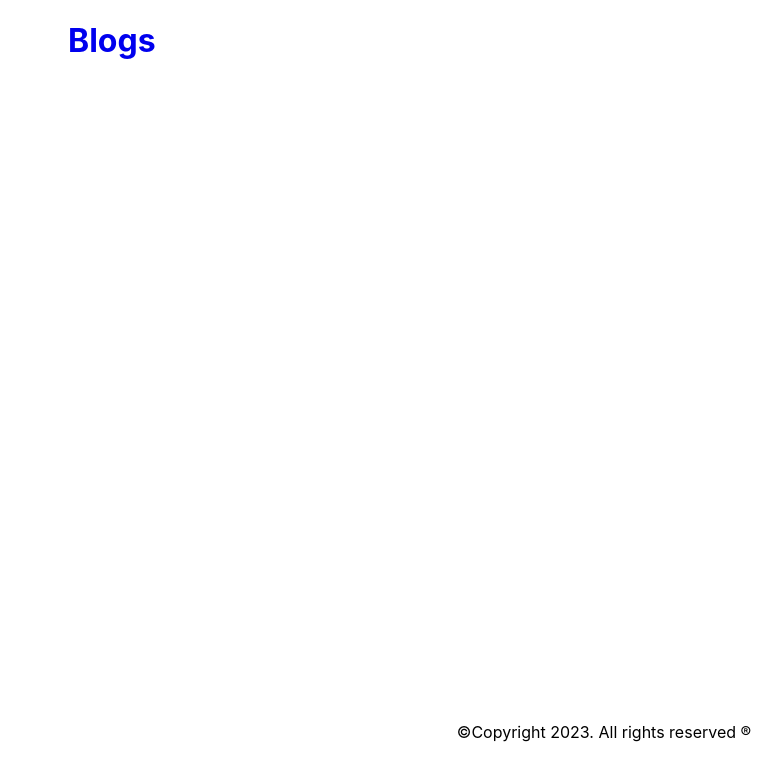
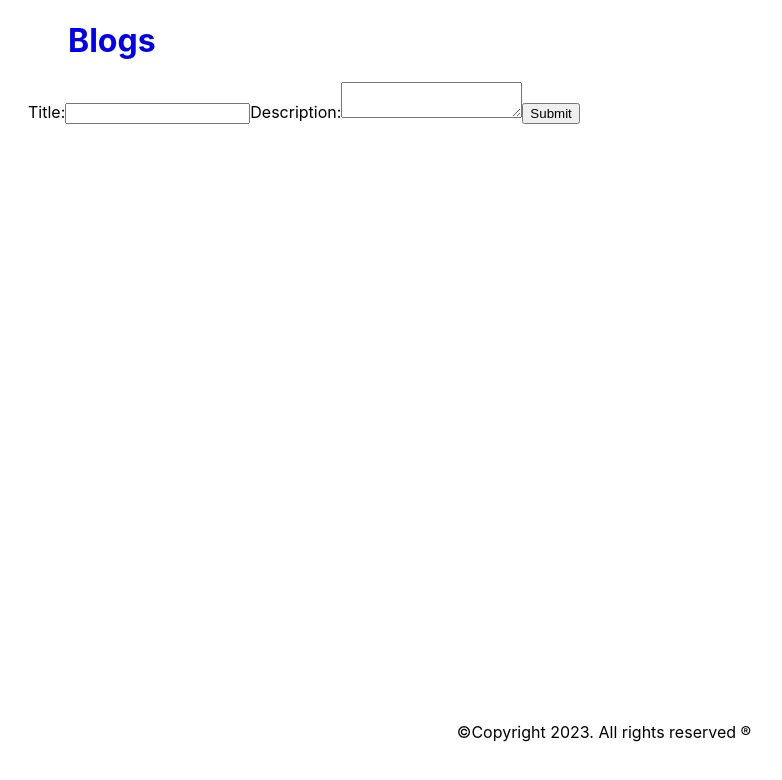
Before and after one commit to saurabh918/saurabhg-sanitycms, a React (Create React App) app: page /metadata-form in a window 1280 px wide. Shown: the top 780 px of the page, without its empty margins (36-818 px from the left). Built offline with nearby package versions, Linux system fonts and the light colour scheme; the HTML template or start-up script is replaced by a standard one.

Commit message:
Added: social sharing functionality

```diff
--- a/package.json
+++ b/package.json
@@ -12,8 +12,10 @@
     "@testing-library/user-event": "^13.5.0",
     "react": "^18.2.0",
     "react-dom": "^18.2.0",
+    "react-icons": "^4.10.1",
     "react-router-dom": "^6.12.1",
     "react-scripts": "5.0.1",
+    "react-share": "^4.4.1",
     "web-vitals": "^2.1.4"
   },
   "scripts": {
--- a/src/pages/BlogDetails.jsx
+++ b/src/pages/BlogDetails.jsx
@@ -2,12 +2,16 @@ import React, { useEffect, useState } from 'react';
 import client from '../client';
 import BlockContent from '@sanity/block-content-to-react';
 import { useParams } from 'react-router-dom';
+import { TwitterShareButton, FacebookShareButton, LinkedinShareButton } from 'react-share';
+import { FaTwitter, FaFacebook, FaLinkedin } from 'react-icons/fa';
 
 const BlogDetails = () => {
   const [blogDetail, setBlogDetail] = useState(null);
   const [relatedPosts, setRelatedPosts] = useState([]);
 
   const { slug } = useParams();
+
+  const blogUrl = `https://example.com/blog/${slug}`;
 
   useEffect(() => {
     client
@@ -58,7 +62,22 @@ const BlogDetails = () => {
       <BlockContent blocks={blogDetail.bodySection2} projectId="xkq07yg2" dataset="production" />
       <h3>{new Date(blogDetail.publishedAt).toLocaleString()}</h3>
 
-      <h4>Related Posts:</h4>
+      <div>
+        <h3>Share the blog:</h3>
+        <TwitterShareButton url={blogUrl}>
+          <FaTwitter size={32} />
+        </TwitterShareButton>
+
+        <FacebookShareButton url={blogUrl}>
+          <FaFacebook size={32} />
+        </FacebookShareButton>
+
+        <LinkedinShareButton url={blogUrl}>
+          <FaLinkedin size={32} />
+        </LinkedinShareButton>
+      </div>
+
+      <h4>Related Blogs:</h4>
       {relatedPosts.length > 0 ? (
         <ul>
           {relatedPosts.map((post) => (
@@ -68,7 +87,7 @@ const BlogDetails = () => {
           ))}
         </ul>
       ) : (
-        <p>No related posts found.</p>
+        <p>No related blogs found.</p>
       )}
     </>
   );
--- a/src/pages/Blogs.jsx
+++ b/src/pages/Blogs.jsx
@@ -124,6 +124,9 @@ const Blogs = () => {
             </li>
           ))}
       </ul>
+      <Link to="/metadata-form">
+        <button>Go to Metadata Form</button>
+      </Link>
     </div>
   );
 };
--- /dev/null
+++ b/src/pages/MetaData.jsx
@@ -0,0 +1,62 @@
+import React, { useState } from 'react';
+import client from '../client';
+
+const MetadataForm = () => {
+  const [title, setTitle] = useState('');
+  const [description, setDescription] = useState('');
+  // Add more state variables for other metadata fields
+
+  const handleTitleChange = (event) => {
+    setTitle(event.target.value);
+    saveMetadata();
+  };
+
+  const handleDescriptionChange = (event) => {
+    setDescription(event.target.value);
+    saveMetadata();
+  };
+
+  const saveMetadata = async () => {
+    try {
+      // Make a request to the Sanity.io API to save the metadata
+      await client.create({
+        _type: 'metadata', // Replace 'metadata' with your Sanity.io schema type
+        title,
+        description,
+        // Include other metadata fields here
+      });
+      console.log('Metadata saved successfully!');
+    } catch (error) {
+      console.error('Error saving metadata:', error);
+    }
+  };
+
+  const handleSubmit = (event) => {
+    event.preventDefault();
+    // Perform any additional validation or submission logic here
+    saveMetadata();
+  };
+
+  return (
+    <form onSubmit={handleSubmit}>
+      <label>
+        Title:
+        <input type="text" value={title} onChange={handleTitleChange} />
+      </label>
+
+      <label>
+        Description:
+        <textarea value={description} onChange={handleDescriptionChange} />
+      </label>
+
+      {/* Add more form fields for other metadata */}
+
+      <button type="submit">Submit</button>
+
+      {/* Display a save success message */}
+      {/* Display an error message if saving fails */}
+    </form>
+  );
+};
+
+export default MetadataForm;
--- a/src/routes/Routes.js
+++ b/src/routes/Routes.js
@@ -6,6 +6,7 @@ import { Routes, Route} from 'react-router-dom'
 import Blogs from '../pages/Blogs'
 import BlogDetails from '../pages/BlogDetails'
 import AuthorDetails from '../pages/AuthorDetails'
+import MetadataForm from '../pages/MetaData'
 
 const RoutesComponent  = () => {
   return (
@@ -15,6 +16,7 @@ const RoutesComponent  = () => {
         <Route exact path="/" element={<Blogs />} />
         <Route exact path="/blog-details/:slug" element={<BlogDetails />} />
         <Route exact path="/author/:authorId" element={<AuthorDetails />} />
+        <Route exact path="/metadata-form" element={<MetadataForm />} />
         </Route>
       </Routes>
     </>
```
